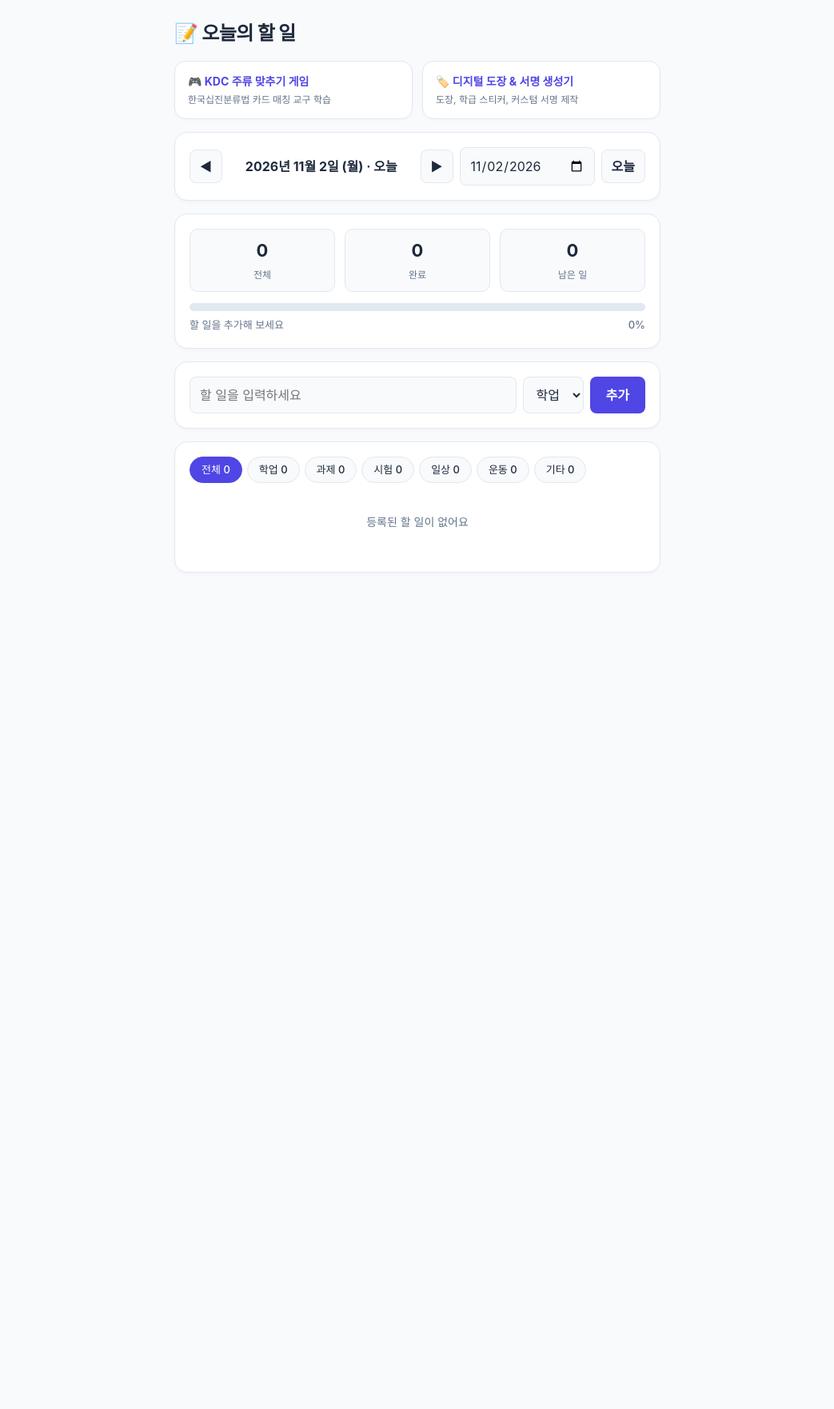
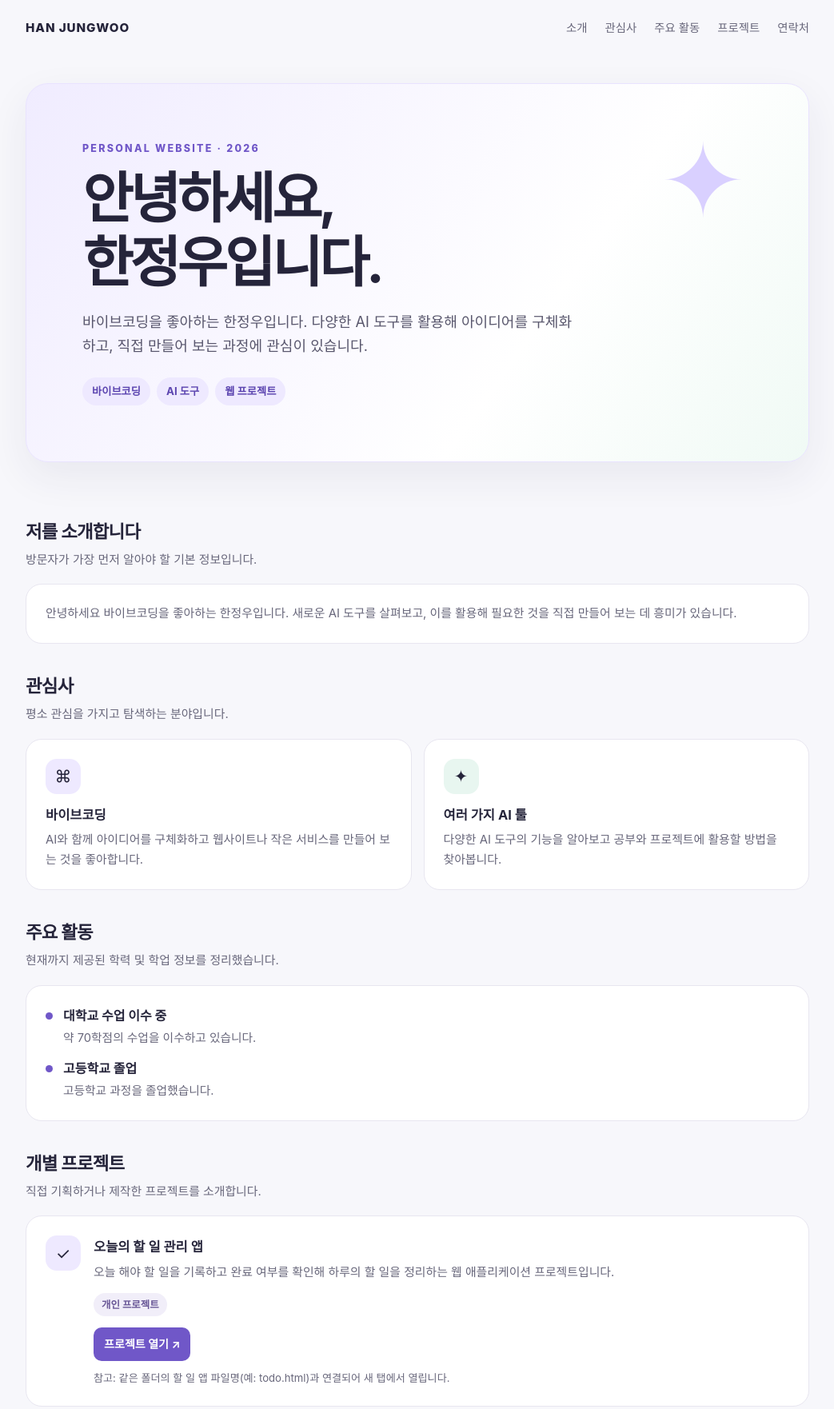
Before and after one commit to jungwoo72200-glitch/my-webpage, a plain HTML site: page index.html in a window 1280 px wide. Shown: the top 1762 px of the page at 80% size, without its empty margins (118-1161 px from the left). Before the commit the page ends 800 px from the top, so only its background shows below. Drawn offline with Linux system fonts and the light colour scheme.

Commit message:
Update index.html

```diff
--- a/index.html
+++ b/index.html
@@ -1,553 +1,173 @@
-<!DOCTYPE html>
+<!doctype html>
 <html lang="ko">
 <head>
-<meta charset="UTF-8">
-<meta name="viewport" content="width=device-width, initial-scale=1, viewport-fit=cover">
-<title>오늘의 할 일</title>
-<style>
-:root {
-  --bg: #f8fafc;
-  --card: #ffffff;
-  --tx: #1e293b;
-  --sub: #64748b;
-  --line: #e2e8f0;
-  --pri: #4f46e5;
-  --pri-hover: #4338ca;
-  --ok: #16a34a;
-  color-scheme: light;
-  box-sizing: border-box;
-  padding-top: env(safe-area-inset-top, 0px);
-  padding-bottom: env(safe-area-inset-bottom, 0px);
-}
+  <meta charset="utf-8">
+  <meta name="viewport" content="width=device-width, initial-scale=1">
+  <meta name="description" content="바이브코딩과 다양한 AI 도구를 좋아하는 한정우의 개인 홈페이지">
+  <title>한정우 | 개인 홈페이지</title>
+  <style>
+    :root {
+      --bg: #f7f7fb; --paper: #fff; --ink: #25243a; --muted: #68677b;
+      --accent: #7057c8; --accent-light: #eee9ff; --line: #e8e6f0;
+      --mint: #e8f6f0; --shadow: 0 18px 50px rgba(45,36,83,.07);
+    }
+    * { box-sizing: border-box; }
+    html { scroll-behavior: smooth; }
+    body { margin: 0; color: var(--ink); background: var(--bg); font-family: -apple-system,BlinkMacSystemFont,"Segoe UI","Noto Sans KR",sans-serif; line-height: 1.7; }
+    a { color: inherit; }
+    .container { width: min(980px, calc(100% - 36px)); margin: 0 auto; }
+    .topbar { padding: 22px 0; }
+    .nav { display: flex; justify-content: space-between; align-items: center; gap: 18px; }
+    .logo { font-size: .95rem; font-weight: 850; letter-spacing: .06em; text-decoration: none; }
+    .nav-links { display: flex; gap: 22px; flex-wrap: wrap; }
+    .nav-links a { color: var(--muted); text-decoration: none; font-size: .9rem; }
+    .nav-links a:hover,.nav-links a:focus-visible { color: var(--accent); }
+    .hero { position: relative; overflow: hidden; padding: clamp(30px,7vw,70px); border: 1px solid #e9e3ff; border-radius: 28px; background: linear-gradient(125deg,#f0ecff 0%,#fff 65%,#f0faf5 100%); box-shadow: var(--shadow); }
+    .hero:after { content: "✦"; position: absolute; right: 8%; top: 12%; color: #d9d0ff; font-size: clamp(4rem,10vw,8rem); line-height: 1; pointer-events: none; }
+    .eyebrow { position: relative; z-index: 1; color: var(--accent); font-size: .78rem; font-weight: 800; letter-spacing: .18em; }
+    h1 { position: relative; z-index: 1; margin: 13px 0 18px; font-size: clamp(2.4rem,7vw,4.3rem); line-height: 1.16; letter-spacing: -.06em; }
+    .intro { position: relative; z-index: 1; max-width: 620px; margin: 0; color: #59576d; font-size: clamp(1rem,2.4vw,1.13rem); }
+    .pills { position: relative; z-index: 1; display: flex; flex-wrap: wrap; gap: 8px; margin-top: 24px; }
+    .pill { padding: 6px 12px; border-radius: 999px; background: var(--accent-light); color: #5c45b0; font-size: .83rem; font-weight: 700; }
+    main { padding: 34px 0 56px; }
+    section { margin-top: 34px; scroll-margin-top: 20px; }
+    .section-title { margin: 0 0 4px; font-size: 1.4rem; letter-spacing: -.035em; }
+    .section-desc { margin: 0 0 17px; color: var(--muted); font-size: .93rem; }
+    .card { padding: 24px; border: 1px solid var(--line); border-radius: 20px; background: var(--paper); }
+    .about-text { margin: 0; color: #555469; }
+    .grid { display: grid; grid-template-columns: repeat(2,minmax(0,1fr)); gap: 15px; }
+    .interest-card { min-height: 170px; }
+    .icon { display: grid; place-items: center; width: 44px; height: 44px; border-radius: 14px; background: var(--accent-light); font-size: 1.3rem; }
+    .interest-card:nth-child(2) .icon { background: var(--mint); }
+    .card h3 { margin: 12px 0 5px; font-size: 1.03rem; }
+    .card p { color: var(--muted); margin: 0; font-size: .93rem; }
+    .activity-list { display: grid; gap: 12px; }
+    .activity { display: flex; align-items: flex-start; gap: 13px; }
+    .dot { flex: 0 0 9px; height: 9px; margin-top: 9px; border-radius: 50%; background: var(--accent); }
+    .activity strong { display: block; margin-bottom: 2px; }
+    .activity span { display: block; color: var(--muted); font-size: .92rem; }
 
-@media (prefers-color-scheme: dark) {
-  :root:not([data-theme="light"]) {
-    --bg: #0f172a;
-    --card: #1e293b;
-    --tx: #f1f5f9;
-    --sub: #94a3b8;
-    --line: #334155;
-    --pri: #6366f1;
-    --pri-hover: #818cf8;
-    --ok: #4ade80;
-    color-scheme: dark;
-  }
-}
+    /* 프로젝트 영역 스타일 */
+    .project-list { display: grid; gap: 18px; }
+    .project { display: flex; gap: 16px; align-items: flex-start; }
+    .project .icon { flex-shrink: 0; }
+    .project h3 { margin: 0 0 6px; }
+    .tag { display: inline-block; margin-top: 12px; padding: 4px 10px; border-radius: 999px; background: #f1eef9; color: #685696; font-size: .78rem; font-weight: 700; }
+    .project-link { display: inline-flex; align-items: center; gap: 7px; margin-top: 14px; padding: 9px 13px; border-radius: 10px; background: var(--accent); color: #fff; font-size: .88rem; font-weight: 750; text-decoration: none; }
+    .project-link:hover,.project-link:focus-visible { background: #5b43b0; }
+    .project-note { margin-top: 10px !important; font-size: .82rem !important; }
 
-:root[data-theme="dark"] {
-  --bg: #0f172a;
-  --card: #1e293b;
-  --tx: #f1f5f9;
-  --sub: #94a3b8;
-  --line: #334155;
-  --pri: #6366f1;
-  --pri-hover: #818cf8;
-  --ok: #4ade80;
-  color-scheme: dark;
-}
-
-* { box-sizing: border-box; }
-body {
-  margin: 0;
-  background: var(--bg);
-  color: var(--tx);
-  font-family: -apple-system, "Apple SD Gothic Neo", "Noto Sans KR", "Malgun Gothic", sans-serif;
-  line-height: 1.5;
-  -webkit-tap-highlight-color: transparent;
-}
-
-main {
-  max-width: 640px;
-  margin: 0 auto;
-  padding: 24px 16px 48px;
-}
-
-h1 {
-  font-size: 24px;
-  font-weight: 800;
-  margin: 0 0 16px;
-  letter-spacing: -0.5px;
-}
-
-/* 프로젝트 바로가기 카드 섹션 */
-.project-links {
-  display: grid;
-  grid-template-columns: repeat(2, 1fr);
-  gap: 12px;
-  margin-bottom: 16px;
-}
-
-@media (max-width: 480px) {
-  .project-links {
-    grid-template-columns: 1fr;
-  }
-}
-
-.project-card {
-  background: var(--card);
-  border: 1px solid var(--line);
-  border-radius: 14px;
-  padding: 14px 16px;
-  text-decoration: none;
-  color: var(--tx);
-  display: flex;
-  flex-direction: column;
-  gap: 4px;
-  box-shadow: 0 2px 4px rgba(0,0,0,0.02);
-  transition: all 0.2s ease;
-}
-
-.project-card:hover {
-  border-color: var(--pri);
-  transform: translateY(-2px);
-  box-shadow: 0 6px 12px -2px rgba(79, 70, 229, 0.1);
-}
-
-.project-card .p-title {
-  font-size: 14px;
-  font-weight: 700;
-  color: var(--pri);
-  display: flex;
-  align-items: center;
-  gap: 6px;
-}
-
-.project-card .p-desc {
-  font-size: 12px;
-  color: var(--sub);
-}
-
-.card {
-  background: var(--card);
-  border: 1px solid var(--line);
-  border-radius: 16px;
-  padding: 18px;
-  margin-bottom: 16px;
-  box-shadow: 0 4px 6px -1px rgba(0, 0, 0, 0.02), 0 2px 4px -1px rgba(0, 0, 0, 0.02);
-}
-
-.datebar {
-  display: flex;
-  align-items: center;
-  gap: 8px;
-  flex-wrap: wrap;
-}
-
-.datebar .t {
-  flex: 1;
-  font-weight: 700;
-  font-size: 16px;
-  min-width: 150px;
-  text-align: center;
-}
-
-button, input, select {
-  font: inherit;
-  color: var(--tx);
-}
-
-.btn {
-  background: var(--bg);
-  border: 1px solid var(--line);
-  border-radius: 8px;
-  padding: 8px 12px;
-  cursor: pointer;
-  font-weight: 600;
-  transition: all 0.2s ease;
-}
-
-.btn:hover {
-  border-color: var(--pri);
-  background: var(--line);
-}
-
-input[type=date], input[type=text], select {
-  background: var(--bg);
-  border: 1px solid var(--line);
-  border-radius: 8px;
-  padding: 10px 12px;
-  outline: none;
-  transition: border-color 0.2s;
-}
-
-input[type=text]:focus, select:focus, input[type=date]:focus {
-  border-color: var(--pri);
-}
-
-.stats {
-  display: grid;
-  grid-template-columns: repeat(3, 1fr);
-  gap: 12px;
-  text-align: center;
-}
-
-.stats div {
-  background: var(--bg);
-  padding: 10px;
-  border-radius: 10px;
-  border: 1px solid var(--line);
-}
-
-.stats b {
-  display: block;
-  font-size: 22px;
-  font-weight: 700;
-}
-
-.stats span {
-  font-size: 12px;
-  color: var(--sub);
-}
-
-.bar {
-  height: 10px;
-  background: var(--line);
-  border-radius: 99px;
-  overflow: hidden;
-  margin-top: 14px;
-}
-
-.bar i {
-  display: block;
-  height: 100%;
-  width: 0;
-  background: var(--pri);
-  transition: width 0.4s cubic-bezier(0.4, 0, 0.2, 1);
-}
-
-.bar i.full {
-  background: var(--ok);
-}
-
-.pct {
-  display: flex;
-  justify-content: space-between;
-  font-size: 13px;
-  color: var(--sub);
-  margin-top: 8px;
-  font-weight: 500;
-}
-
-.add {
-  display: flex;
-  gap: 8px;
-  flex-wrap: wrap;
-}
-
-.add input[type=text] {
-  flex: 1;
-  min-width: 180px;
-}
-
-.add .go {
-  background: var(--pri);
-  color: #fff;
-  border: 0;
-  border-radius: 8px;
-  padding: 10px 20px;
-  cursor: pointer;
-  font-weight: 600;
-  transition: background 0.2s;
-}
-
-.add .go:hover {
-  background: var(--pri-hover);
-}
-
-.chips {
-  display: flex;
-  gap: 6px;
-  flex-wrap: wrap;
-  margin-bottom: 14px;
-}
-
-.chip {
-  border: 1px solid var(--line);
-  background: var(--bg);
-  border-radius: 99px;
-  padding: 6px 14px;
-  font-size: 13px;
-  cursor: pointer;
-  font-weight: 500;
-  transition: all 0.2s;
-}
-
-.chip.on {
-  background: var(--pri);
-  border-color: var(--pri);
-  color: #fff;
-}
-
-ul {
-  list-style: none;
-  margin: 0;
-  padding: 0;
-}
-
-li {
-  display: flex;
-  align-items: center;
-  gap: 12px;
-  padding: 12px 6px;
-  border-bottom: 1px solid var(--line);
-  transition: background 0.2s;
-}
-
-li:last-child {
-  border: 0;
-}
-
-li input[type=checkbox] {
-  width: 20px;
-  height: 20px;
-  accent-color: var(--pri);
-  cursor: pointer;
-}
-
-li .tx {
-  flex: 1;
-  word-break: break-all;
-  font-size: 15px;
-}
-
-li.done .tx {
-  text-decoration: line-through;
-  color: var(--sub);
-}
-
-.tag {
-  font-size: 11px;
-  font-weight: 600;
-  color: var(--pri);
-  background: var(--bg);
-  border: 1px solid var(--pri);
-  border-radius: 99px;
-  padding: 2px 8px;
-}
-
-.del {
-  background: none;
-  border: 0;
-  color: var(--sub);
-  cursor: pointer;
-  font-size: 16px;
-  padding: 4px 8px;
-  border-radius: 6px;
-  transition: color 0.2s, background 0.2s;
-}
-
-.del:hover {
-  color: #ef4444;
-  background: rgba(239, 68, 68, 0.1);
-}
-
-.empty {
-  text-align: center;
-  color: var(--sub);
-  padding: 24px 0;
-  font-size: 14px;
-}
-
-.sum {
-  font-size: 13px;
-  color: var(--sub);
-  margin-top: 10px;
-  text-align: right;
-}
-</style>
+    .contact-row { display: flex; justify-content: space-between; align-items: center; gap: 16px; flex-wrap: wrap; }
+    .email { font-weight: 750; color: var(--accent); overflow-wrap: anywhere; }
+    .email-note { margin-top: 10px !important; font-size: .82rem !important; }
+    footer { padding: 23px 0 30px; color: #8b899b; text-align: center; font-size: .82rem; }
+    @media (max-width: 620px) {
+      .container { width: calc(100% - 24px); }
+      .topbar { padding: 16px 0; }
+      .nav { align-items: flex-start; flex-direction: column; }
+      .nav-links { gap: 14px; }
+      .hero { border-radius: 22px; padding: 30px 22px; }
+      .hero:after { right: 5%; top: 8%; opacity: .65; }
+      .grid { grid-template-columns: 1fr; }
+      .card { padding: 20px; }
+    }
+    @media (prefers-reduced-motion: reduce) { html { scroll-behavior: auto; } }
+  </style>
 </head>
 <body>
-<main>
-  <h1>📝 오늘의 할 일</h1>
+  <header class="topbar">
+    <nav class="container nav" aria-label="주요 메뉴">
+      <a class="logo" href="#home">HAN JUNGWOO</a>
+      <div class="nav-links">
+        <a href="#about">소개</a><a href="#interests">관심사</a><a href="#activities">주요 활동</a><a href="#projects">프로젝트</a><a href="#contact">연락처</a>
+      </div>
+    </nav>
+  </header>
 
-  <!-- 실습 프로젝트 바로가기 링크 카드 -->
-  <div class="project-links">
-    <a href="game.html" target="_blank" class="project-card">
-      <span class="p-title">🎮 KDC 주류 맞추기 게임</span>
-      <span class="p-desc">한국십진분류법 카드 매칭 교구 학습</span>
-    </a>
-    <a href="stamp.html" target="_blank" class="project-card">
-      <span class="p-title">🏷️ 디지털 도장 & 서명 생성기</span>
-      <span class="p-desc">도장, 학급 스티커, 커스텀 서명 제작</span>
-    </a>
+  <div class="container" id="home">
+    <section class="hero" aria-labelledby="main-heading">
+      <div class="eyebrow">PERSONAL WEBSITE · 2026</div>
+      <h1 id="main-heading">안녕하세요,<br>한정우입니다.</h1>
+      <p class="intro">바이브코딩을 좋아하는 한정우입니다. 다양한 AI 도구를 활용해 아이디어를 구체화하고, 직접 만들어 보는 과정에 관심이 있습니다.</p>
+      <div class="pills" aria-label="관심 분야"><span class="pill">바이브코딩</span><span class="pill">AI 도구</span><span class="pill">웹 프로젝트</span></div>
+    </section>
   </div>
 
-  <div class="card">
-    <div class="datebar">
-      <button class="btn" id="prev" aria-label="전날">◀</button>
-      <div class="t" id="title"></div>
-      <button class="btn" id="next" aria-label="다음날">▶</button>
-      <input type="date" id="pick">
-      <button class="btn" id="today">오늘</button>
-    </div>
-  </div>
+  <main class="container">
+    <section id="about">
+      <h2 class="section-title">저를 소개합니다</h2>
+      <p class="section-desc">방문자가 가장 먼저 알아야 할 기본 정보입니다.</p>
+      <div class="card"><p class="about-text">안녕하세요 바이브코딩을 좋아하는 한정우입니다. 새로운 AI 도구를 살펴보고, 이를 활용해 필요한 것을 직접 만들어 보는 데 흥미가 있습니다.</p></div>
+    </section>
 
-  <div class="card">
-    <div class="stats">
-      <div><b id="nTotal">0</b><span>전체</span></div>
-      <div><b id="nDone">0</b><span>완료</span></div>
-      <div><b id="nLeft">0</b><span>남은 일</span></div>
-    </div>
-    <div class="bar"><i id="fill"></i></div>
-    <div class="pct"><span id="msg">할 일을 추가해 보세요</span><span id="pct">0%</span></div>
-  </div>
+    <section id="interests">
+      <h2 class="section-title">관심사</h2><p class="section-desc">평소 관심을 가지고 탐색하는 분야입니다.</p>
+      <div class="grid">
+        <article class="card interest-card"><div class="icon" aria-hidden="true">⌘</div><h3>바이브코딩</h3><p>AI와 함께 아이디어를 구체화하고 웹사이트나 작은 서비스를 만들어 보는 것을 좋아합니다.</p></article>
+        <article class="card interest-card"><div class="icon" aria-hidden="true">✦</div><h3>여러 가지 AI 툴</h3><p>다양한 AI 도구의 기능을 알아보고 공부와 프로젝트에 활용할 방법을 찾아봅니다.</p></article>
+      </div>
+    </section>
 
-  <div class="card">
-    <div class="add">
-      <input type="text" id="txt" placeholder="할 일을 입력하세요" maxlength="80">
-      <select id="cat"></select>
-      <button class="go" id="addBtn">추가</button>
-    </div>
-  </div>
+    <section id="activities">
+      <h2 class="section-title">주요 활동</h2><p class="section-desc">현재까지 제공된 학력 및 학업 정보를 정리했습니다.</p>
+      <div class="card activity-list">
+        <div class="activity"><span class="dot" aria-hidden="true"></span><div><strong>대학교 수업 이수 중</strong><span>약 70학점의 수업을 이수하고 있습니다.</span></div></div>
+        <div class="activity"><span class="dot" aria-hidden="true"></span><div><strong>고등학교 졸업</strong><span>고등학교 과정을 졸업했습니다.</span></div></div>
+      </div>
+    </section>
 
-  <div class="card">
-    <div class="chips" id="chips"></div>
-    <ul id="list"></ul>
-    <div class="sum" id="sum"></div>
-  </div>
-</main>
+    <!-- 프로젝트 섹션 (기존 프로젝트 유지 + KDC 주류 맞추기 게임 & 도장 생성기 추가) -->
+    <section id="projects">
+      <h2 class="section-title">개별 프로젝트</h2>
+      <p class="section-desc">직접 기획하거나 제작한 프로젝트를 소개합니다.</p>
 
-<script>
-const CATS = ['학업', '과제', '시험', '일상', '운동', '기타'];
-const KEY = 'todo-app-v2';
-let tasks = [], cur = ymd(new Date()), filter = '전체';
+      <div class="project-list">
+        <!-- 1. 오늘의 할 일 관리 앱 -->
+        <article class="card project">
+          <div class="icon" aria-hidden="true">✓</div>
+          <div>
+            <h3>오늘의 할 일 관리 앱</h3>
+            <p>오늘 해야 할 일을 기록하고 완료 여부를 확인해 하루의 할 일을 정리하는 웹 애플리케이션 프로젝트입니다.</p>
+            <span class="tag">개인 프로젝트</span><br>
+            <a class="project-link" href="todo.html" target="_blank">프로젝트 열기 ↗</a>
+            <p class="project-note">참고: 같은 폴더의 할 일 앱 파일명(예: todo.html)과 연결되어 새 탭에서 열립니다.</p>
+          </div>
+        </article>
 
-try {
-  tasks = JSON.parse(localStorage.getItem(KEY) || '[]');
-} catch (e) {
-  tasks = [];
-}
+        <!-- 2. KDC 한국십진분류법 주류 연결하기 게임 -->
+        <article class="card project">
+          <div class="icon" aria-hidden="true">📚</div>
+          <div>
+            <h3>KDC 한국십진분류법 주류 연결하기 게임</h3>
+            <p>초등학생 및 저학년 학생들의 집중력을 높이고 즐겁게 학습할 수 있는 2D 카드 뒤집기 교육용 디지털 교구입니다. 000(총류)부터 900(역사)까지의 분류 기호와 주제를 짝지어 매칭합니다.</p>
+            <span class="tag">교육용 디지털 교구</span><br>
+            <a class="project-link" href="kdc-game.html" target="_blank">게임 플레이하기 ↗</a>
+            <p class="project-note">참고: 같은 폴더에 저장된 카드 게임 파일(kdc-game.html)로 연결됩니다.</p>
+          </div>
+        </article>
 
-function save() {
-  try {
-    localStorage.setItem(KEY, JSON.stringify(tasks));
-  } catch (e) {}
-}
+        <!-- 3. 디지털 도장 및 사인 생성기 -->
+        <article class="card project">
+          <div class="icon" aria-hidden="true">🏷️</div>
+          <div>
+            <h3>디지털 도장 및 사인 생성기</h3>
+            <p>온라인 교육 활동이나 서류에 활용할 수 있는 도장 생성기입니다. 이름 기반의 전통 도장, 학급 칭찬 스티커 로고, 그리고 캔버스 터치 서명 패드를 제공하여 투명 PNG로 즉시 다운로드할 수 있습니다.</p>
+            <span class="tag">웹 유틸리티 도구</span><br>
+            <a class="project-link" href="stamp.html" target="_blank">도장 만들기 ↗</a>
+            <p class="project-note">참고: 같은 폴더에 저장된 도장 생성기 파일(stamp.html)로 연결됩니다.</p>
+          </div>
+        </article>
+      </div>
+    </section>
 
-function ymd(d) {
-  const m = String(d.getMonth() + 1).padStart(2, '0');
-  const a = String(d.getDate()).padStart(2, '0');
-  return d.getFullYear() + '-' + m + '-' + a;
-}
-
-function parse(s) {
-  const [y, m, d] = s.split('-').map(Number);
-  return new Date(y, m - 1, d);
-}
-
-function shift(n) {
-  const d = parse(cur);
-  d.setDate(d.getDate() + n);
-  cur = ymd(d);
-  render();
-}
-
-const $ = id => document.getElementById(id);
-
-$('cat').innerHTML = CATS.map(c => '<option value="' + c + '">' + c + '</option>').join('');
-
-function render() {
-  const d = parse(cur);
-  const days = ['일', '월', '화', '수', '목', '금', '토'];
-  const isToday = cur === ymd(new Date());
-
-  $('title').textContent = d.getFullYear() + '년 ' + (d.getMonth() + 1) + '월 ' + d.getDate() + '일 (' + days[d.getDay()] + ')' + (isToday ? ' · 오늘' : '');
-  $('pick').value = cur;
-
-  const day = tasks.filter(t => t.date === cur);
-  const done = day.filter(t => t.done).length;
-  const total = day.length;
-  const left = total - done;
-  const p = total ? Math.round(done / total * 100) : 0;
-
-  $('nTotal').textContent = total;
-  $('nDone').textContent = done;
-  $('nLeft').textContent = left;
-  $('fill').style.width = p + '%';
-  $('fill').className = (p === 100 && total) ? 'full' : '';
-  $('pct').textContent = p + '%';
-  $('msg').textContent = !total ? '할 일을 추가해 보세요' : left === 0 ? '🎉 모두 완료했어요!' : '남은 일이 ' + left + '개 있어요';
-
-  const chips = $('chips');
-  chips.innerHTML = '';
-  ['전체', ...CATS].forEach(c => {
-    const n = c === '전체' ? day.length : day.filter(t => t.cat === c).length;
-    const b = document.createElement('button');
-    b.className = 'chip' + (filter === c ? ' on' : '');
-    b.textContent = c + ' ' + n;
-    b.onclick = () => { filter = c; render(); };
-    chips.appendChild(b);
-  });
-
-  const ul = $('list');
-  ul.innerHTML = '';
-  const shown = day.filter(t => filter === '전체' || t.cat === filter);
-
-  if (!shown.length) {
-    const e = document.createElement('div');
-    e.className = 'empty';
-    e.textContent = total ? '이 카테고리에는 할 일이 없어요' : '등록된 할 일이 없어요';
-    ul.appendChild(e);
-  }
-
-  shown.forEach(t => {
-    const li = document.createElement('li');
-    if (t.done) li.className = 'done';
-
-    const cb = document.createElement('input');
-    cb.type = 'checkbox';
-    cb.checked = t.done;
-    cb.onchange = () => { t.done = cb.checked; save(); render(); };
-
-    const tx = document.createElement('span');
-    tx.className = 'tx';
-    tx.textContent = t.text;
-
-    const tg = document.createElement('span');
-    tg.className = 'tag';
-    tg.textContent = t.cat;
-
-    const x = document.createElement('button');
-    x.className = 'del';
-    x.textContent = '✕';
-    x.setAttribute('aria-label', '삭제');
-    x.onclick = () => {
-      tasks = tasks.filter(o => o.id !== t.id);
-      save();
-      render();
-    };
-
-    li.append(cb, tx, tg, x);
-    ul.appendChild(li);
-  });
-
-  $('sum').textContent = filter === '전체' ? '' : filter + ' 카테고리 보기 중';
-}
-
-function add() {
-  const v = $('txt').value.trim();
-  if (!v) return;
-  tasks.push({
-    id: Date.now() + Math.random(),
-    text: v,
-    cat: $('cat').value,
-    done: false,
-    date: cur
-  });
-  $('txt').value = '';
-  save();
-  render();
-  $('txt').focus();
-}
-
-$('addBtn').onclick = add;
-$('txt').addEventListener('keydown', e => { if (e.key === 'Enter') add(); });
-$('prev').onclick = () => shift(-1);
-$('next').onclick = () => shift(1);
-$('today').onclick = () => { cur = ymd(new Date()); render(); };
-$('pick').onchange = e => { if (e.target.value) { cur = e.target.value; render(); } };
-
-render();
-</script>
+    <section id="contact">
+      <h2 class="section-title">연락처</h2><p class="section-desc">이메일로 연락할 수 있습니다.</p>
+      <div class="card">
+        <div class="contact-row"><div><h3 style="margin:0 0 4px;">이메일</h3><p>연락처 정보</p></div><span class="email">hou7220@naver.com</span></div>
+        <p class="email-note">궁금한 점이나 협업 관련 문의는 위 이메일로 보내주세요.</p>
+      </div>
+    </section>
+  </main>
+  <footer class="container">© 2026 한정우 · 개인 홈페이지</footer>
 </body>
 </html>
```
